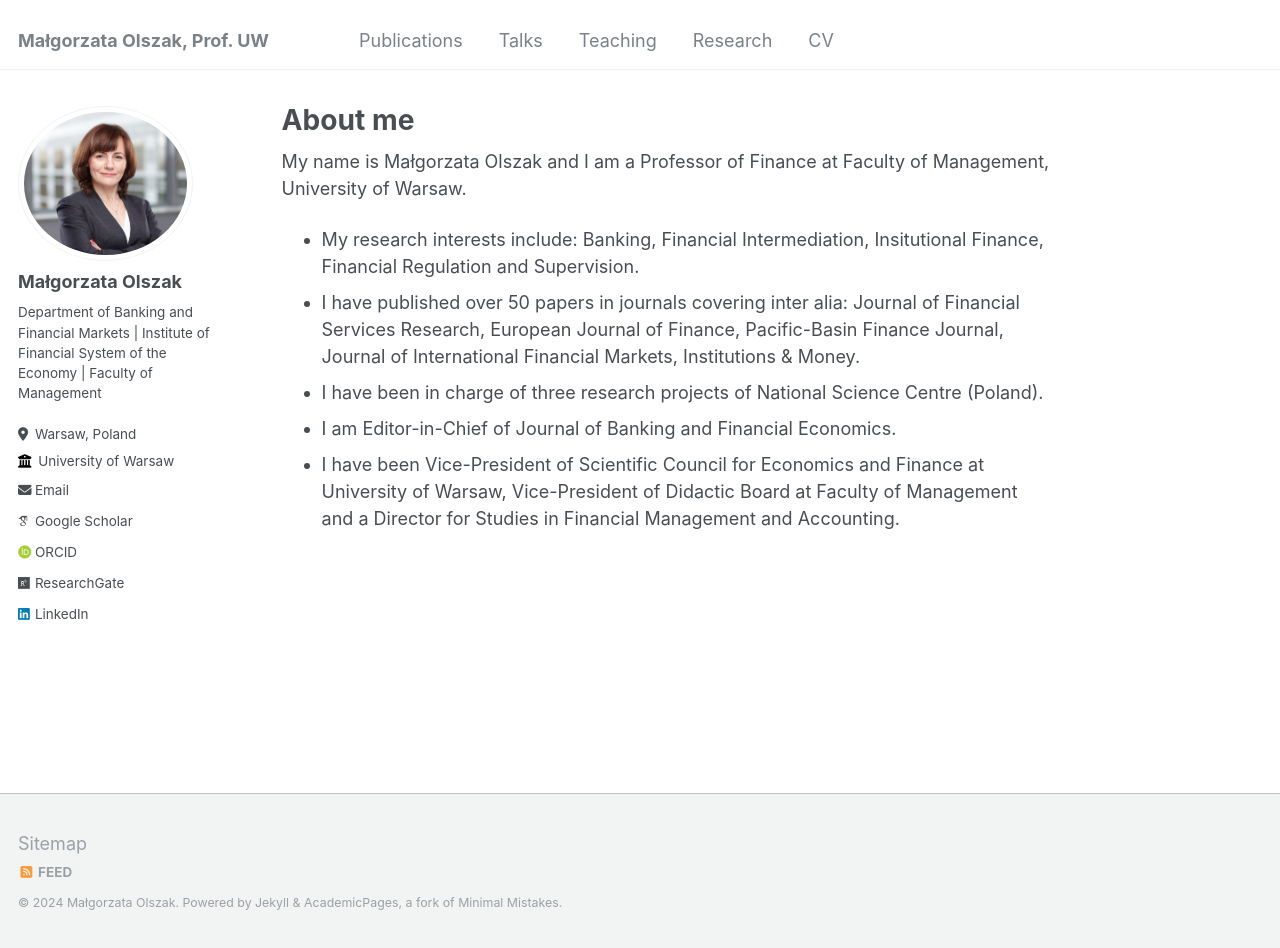
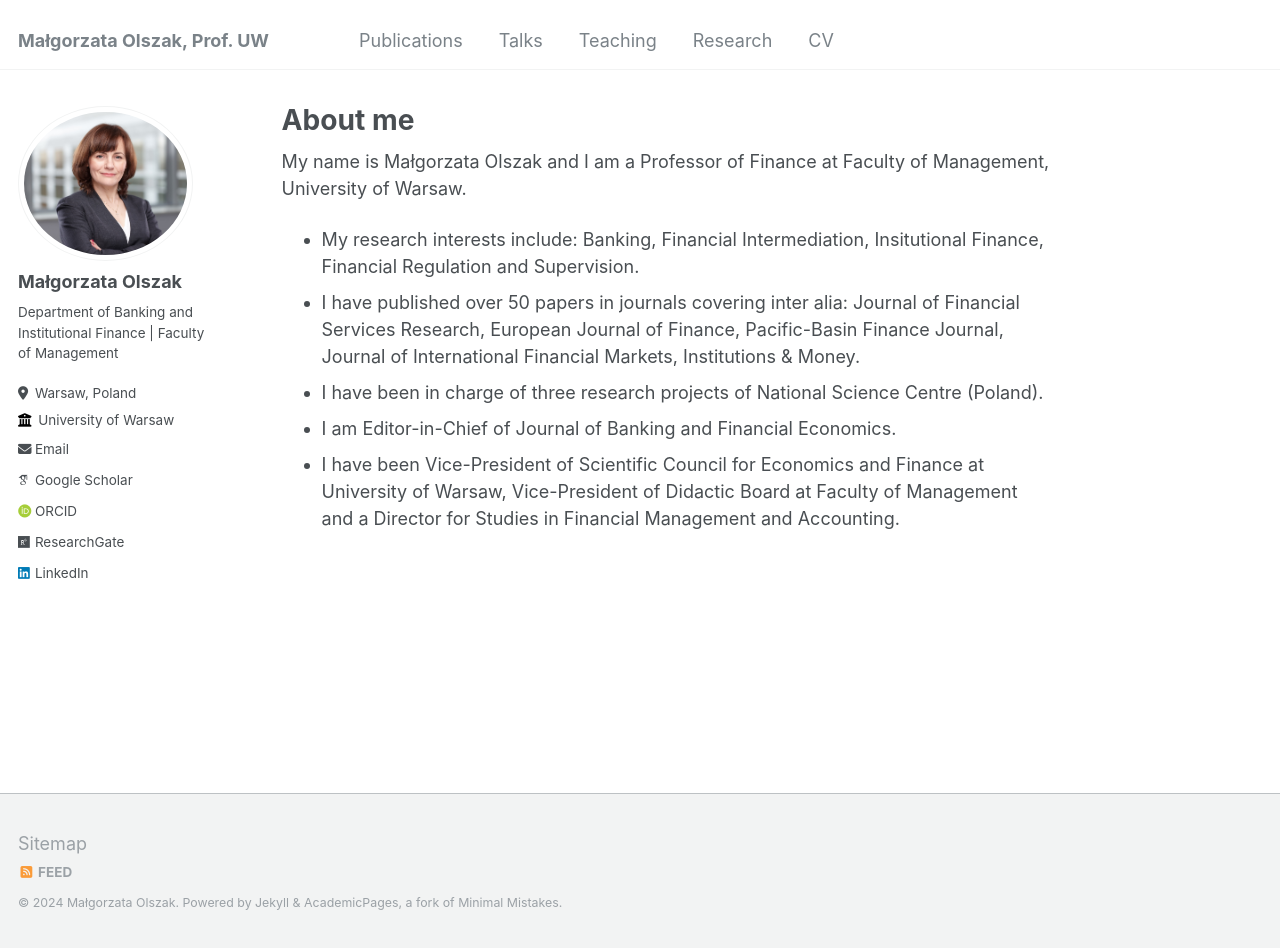
Before and after one commit to ma-olszak/ma-olszak.github.io, a Jekyll site: the page built from _pages/about.md, in a window 1280 px wide and 948 px high. Built offline with Jekyll 4.4.1, drawn with Linux system fonts in a browser that asks for light colours; some web fonts are replaced.

Commit message:
Update _config.yml

```diff
--- a/_config.yml
+++ b/_config.yml
@@ -24,7 +24,7 @@ author:
   avatar           : "ma-olszak.jpg"
   name             : "Małgorzata Olszak"
   pronouns         : # example: "she/her"
-  bio              : "Department of Banking and Financial Markets | Institute of Financial System of the Economy | Faculty of Management"
+  bio              : "Department of Banking and Institutional Finance | Faculty of Management"
   location         : "Warsaw, Poland"
   employer         : "University of Warsaw"
   uri              : # URL
```
